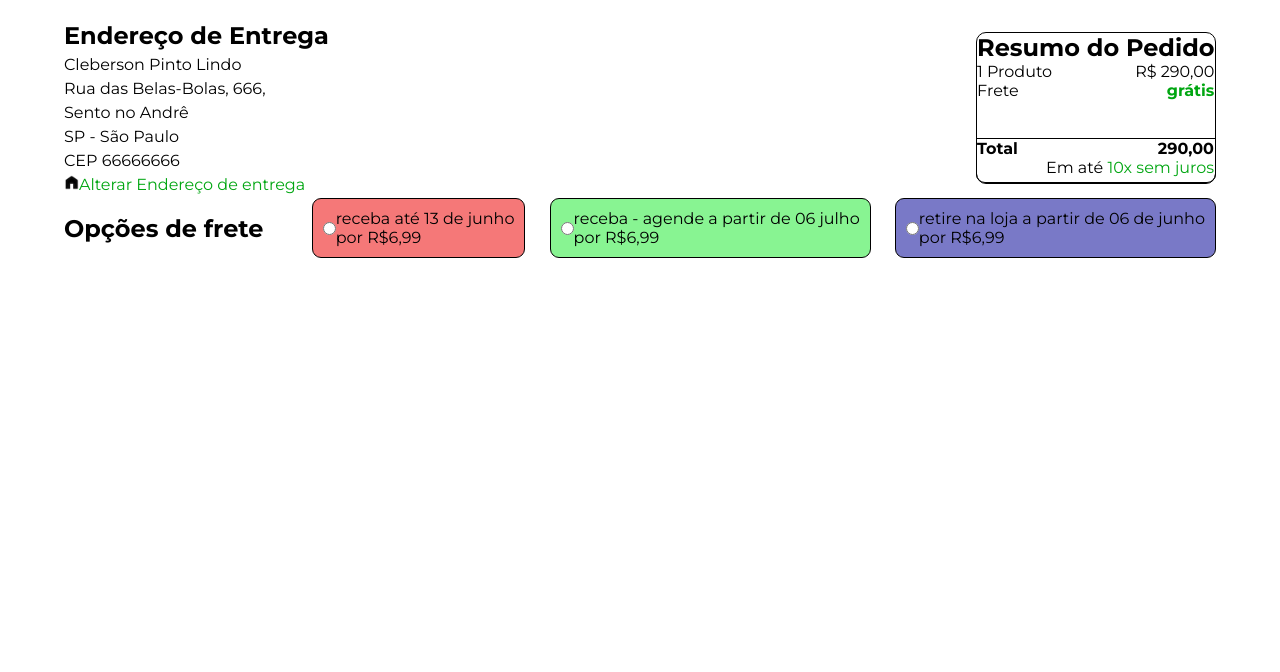
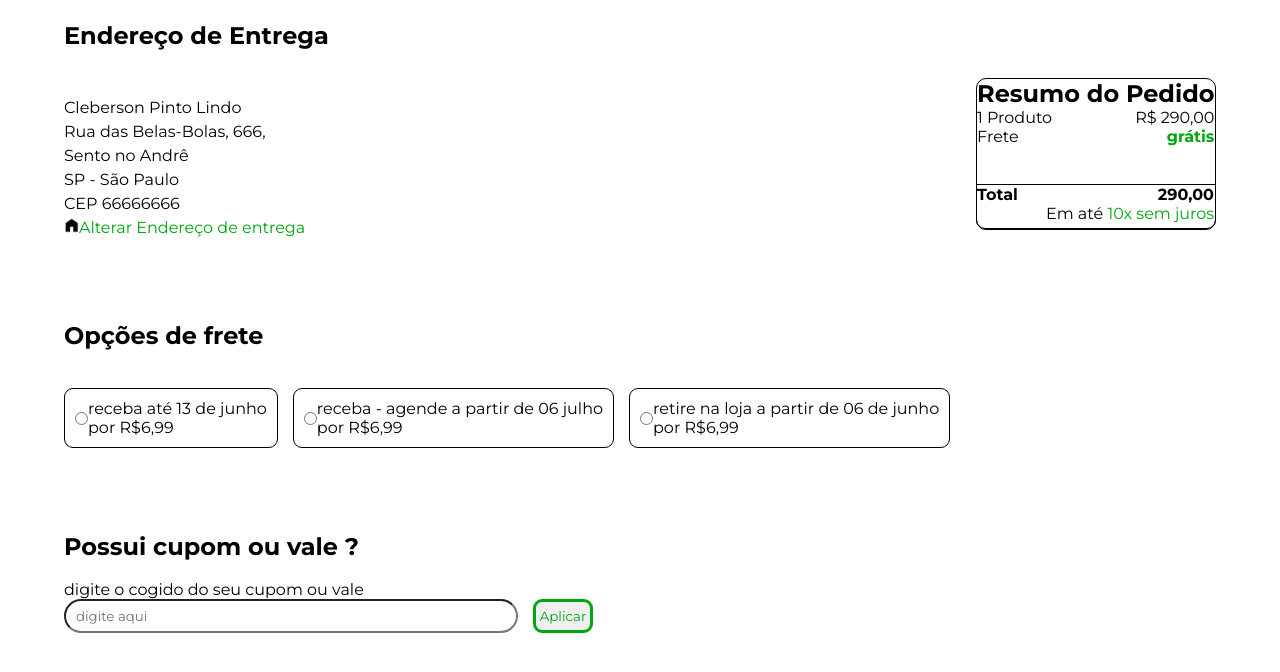
Before and after one commit to uAbyzou/sprint-3, a plain HTML site: page pagamento1/pagamento.html in a window 1280 px wide. Shown: the part 108-780 px from the top of the page. Drawn offline with Linux system fonts and the light colour scheme.

Commit message:
pagamento

```diff
--- a/pagamento1/pagamento.html
+++ b/pagamento1/pagamento.html
@@ -39,6 +39,8 @@
         <section class="main_cima">
             <div class="informacoes">
                 <h1>Endereço de Entrega</h1>
+                <br>
+                <br>
                 <p>Cleberson Pinto Lindo</p>
                 <p>Rua das Belas-Bolas, 666,</p>
                 <p>Sento no Andrê</p>
@@ -74,10 +76,14 @@
             </div>
         </section>
 
-        <section class="main_meio">
+        <section class="main_meio1">
 
-                <h1>Opções de frete</h1> <br>
+                <h1>Opções de frete</h1>
 
+                <br>
+                <br>
+
+        <form action="">
             <div class="frete1">
                 <input type="radio" name="frete" value="receber"><p>receba até 13 de junho <br> por R$6,99</p>
             </div>
@@ -89,8 +95,22 @@
             <div class="frete3">
                 <input type="radio" name="frete" value="retirar"><p>retire na loja a partir de 06 de junho <br> por R$6,99</p>
             </div>
-        </section>
-    </main>
+        </form>
+    </section>
+
+    <section class="main_meio2">
+        <h1>Possui cupom ou vale ? </h1> <br>
+        <div>
+            <label for="">digite o cogido do seu cupom ou vale
+                <form>
+                    <input type="text" name="cupom_vale" class="cupom" placeholder="digite aqui">
+                    <button type="submit" name="enviar" class="aplicar">Aplicar</button>
+                </form>
+            </label>
+        </div>
+
+    </section>
+</main>
 
 </body>
 </html>
--- a/pagamento1/style.css
+++ b/pagamento1/style.css
@@ -93,6 +93,7 @@ header{
     height: 150px;
     align-items: start;
     flex-direction: column;
+    margin-top: 50px;
 
 }
 
@@ -144,7 +145,7 @@ header{
 }
 
 .frete1{
-    background-color: rgb(245, 120, 120);
+    /* background-color: rgb(245, 120, 120); */
     padding: 10px;
     align-items: center;
     border-radius: 9px;
@@ -154,7 +155,7 @@ header{
 }
 
 .frete2{
-    background-color: #88f492;
+    /* background-color: #88f492; */
     padding: 10px;
     align-items: center;
     border-radius: 9px;
@@ -162,12 +163,51 @@ header{
 }
 
 .frete3{
-    background-color: rgb(121, 121, 199);
+    /* background-color: rgb(121, 121, 199); */
     padding: 10px;
     align-items: center;
     border-radius: 9px;
     border: 1px solid black;
 }
 
-.main_meio{
+form{
+    flex-direction: row;
+    display: flex;
+    gap: 15px;
+
 }
+
+form input:hover{
+    cursor: pointer;
+}
+
+.main_meio1{
+    flex-direction: column;
+    align-items: start;
+    margin-top: 80px;
+}
+
+.cupom{
+    width: 450px;
+    height: 30px;
+    border-radius: 20px;
+}
+
+.cupom::placeholder {
+    padding-left: 10px;
+}
+
+.aplicar{
+    text-decoration: none;
+    border: solid #00A611;
+    border-radius: 9px;
+    color: #00A611;
+    width: 60px;
+
+}
+
+.main_meio2{
+    flex-direction: column;
+    align-items: start;
+    margin-top: 80px;
+}
```
